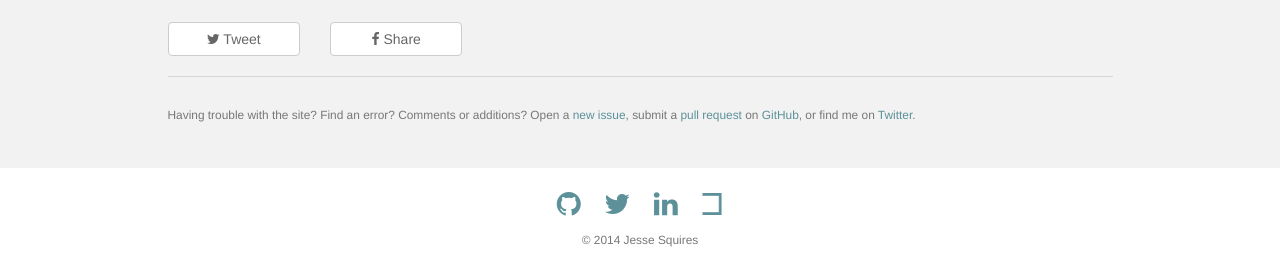
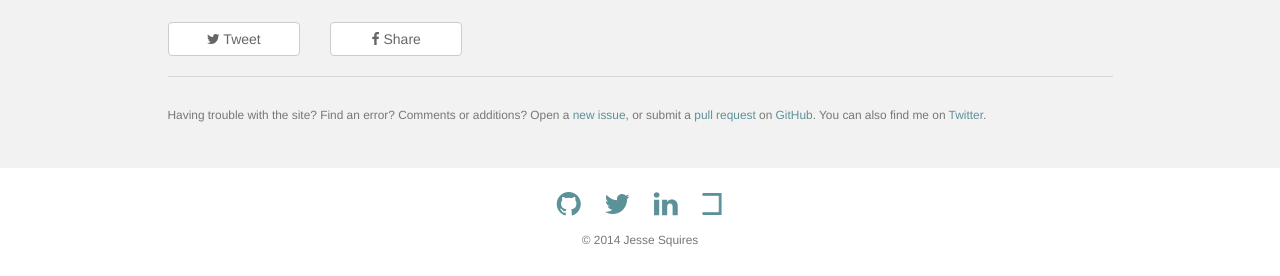
Before and after one commit to jessesquires/jessesquires.com, a Jekyll site: the page built from _posts/2014-06-24-apples-to-apples.md, in a window 1280 px wide. Shown: the part 3092-3368 px from the top of the page. Built offline with Jekyll 4.4.1, drawn with Linux system fonts in a browser that asks for light colours; nearby versions of some CDN libraries; Markdown is read by kramdown in place of the engine named in the settings.

Commit message:
post template and style edits

```diff
--- a/_layouts/post.html
+++ b/_layouts/post.html
@@ -38,7 +38,7 @@ layout: default
 	<p class="text-muted">
 		<small>
 			Having trouble with the site? Find an error? Comments or additions?
-			Open a <a href="https://github.com/jessesquires/jessesquires.github.io/issues" target="_blank">new issue</a>, submit a <a href="https://github.com/jessesquires/jessesquires.github.io/pulls" target="_blank">pull request</a> on <a href="https://github.com/jessesquires/jessesquires.github.io" target="_blank">GitHub</a>, or find me on <a href="http://bit.ly/jsqrsTW" target="_blank">Twitter</a>.
+			Open a <a href="https://github.com/jessesquires/jessesquires.github.io/issues" target="_blank">new issue</a>, or submit a <a href="https://github.com/jessesquires/jessesquires.github.io/pulls" target="_blank">pull request</a> on <a href="https://github.com/jessesquires/jessesquires.github.io" target="_blank">GitHub</a>. You can also find me on <a href="http://bit.ly/jsqrsTW" target="_blank">Twitter</a>.
 		</small>
 	</p>
 </section>
--- a/css/style.css
+++ b/css/style.css
@@ -177,7 +177,8 @@ code {
 	background-color: #ffffff;
 }
 
-table {
+table,
+.table-responsive {
 	background-color: #fafafa;
 }
 
```
